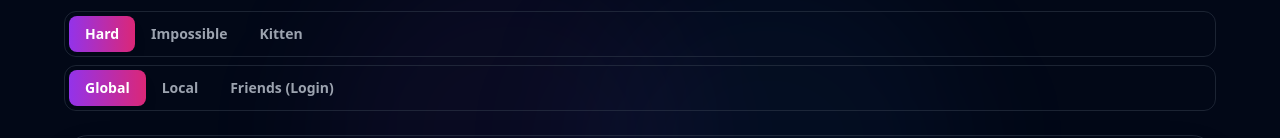
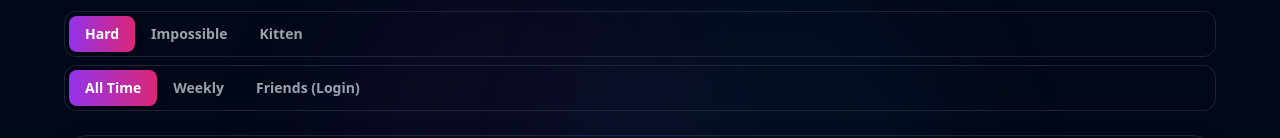
Before and after one commit to saucynandhu/betterhangman, a Next.js app in the folder better-hangman-nextjs/: page /leaderboard in a window 1280 px wide. Shown: the part 254-392 px from the top of the page. Built offline with nearby package versions, Linux system fonts and the light colour scheme; no server answers; the database is empty.

Commit message:
change global and local to all time and weekly

```diff
--- a/better-hangman-nextjs/app/leaderboard/page.tsx
+++ b/better-hangman-nextjs/app/leaderboard/page.tsx
@@ -99,7 +99,7 @@ export default async function LeaderboardPage({ searchParams }: PageProps) {
                   : 'text-gray-400 hover:text-white hover:bg-gray-800/50'
               }`}
             >
-              Global
+              All Time
             </Link>
             <Link
               href={`/leaderboard?mode=${mode}&type=local`}
@@ -109,7 +109,7 @@ export default async function LeaderboardPage({ searchParams }: PageProps) {
                   : 'text-gray-400 hover:text-white hover:bg-gray-800/50'
               }`}
             >
-              Local
+              Weekly
             </Link>
             {user ? (
               <Link
```
